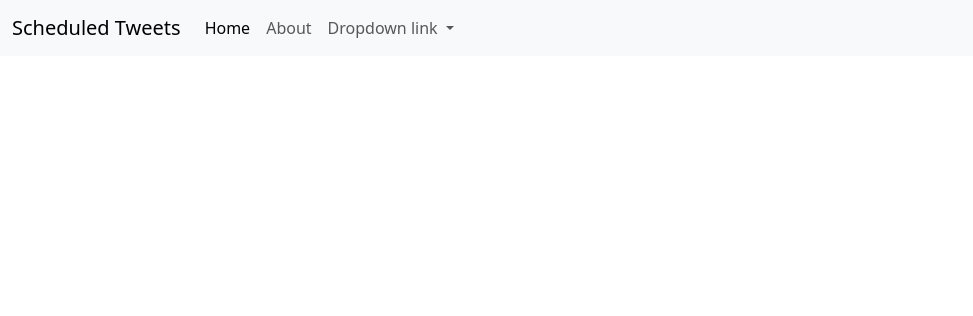
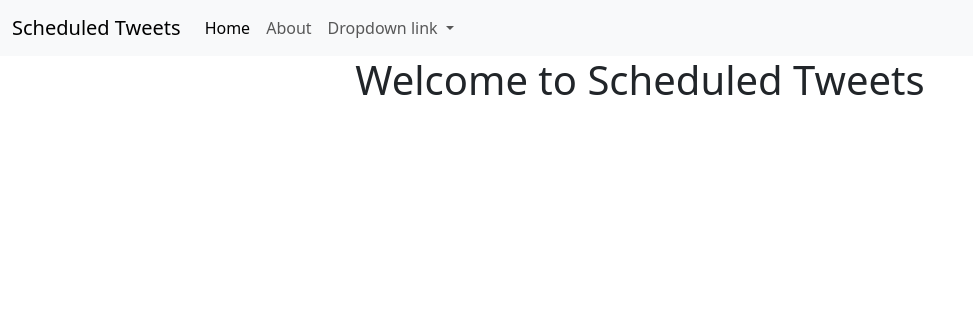
Before and after one commit to thereaperplayz/Scheduled-Tweets, a Rails app: page / in a window 1280 px wide. Shown: the top 316 px of the page, without its empty margins (0-973 px from the left). Run offline with Rails 7, Linux system fonts and the light colour scheme; some libraries are stand-ins or nearby versions.

Commit message:
Update index.html.erb

```diff
--- a/app/views/main/index.html.erb
+++ b/app/views/main/index.html.erb
@@ -1,3 +1,6 @@
+<div class="d-flex align-items-center style= margin-top: 5vh; justify-content-center">
+  <h1>Welcome to Scheduled Tweets</h1>
+</div>
 
 <div class="container">
   <% if flash.now[:notice].present? %>
```
